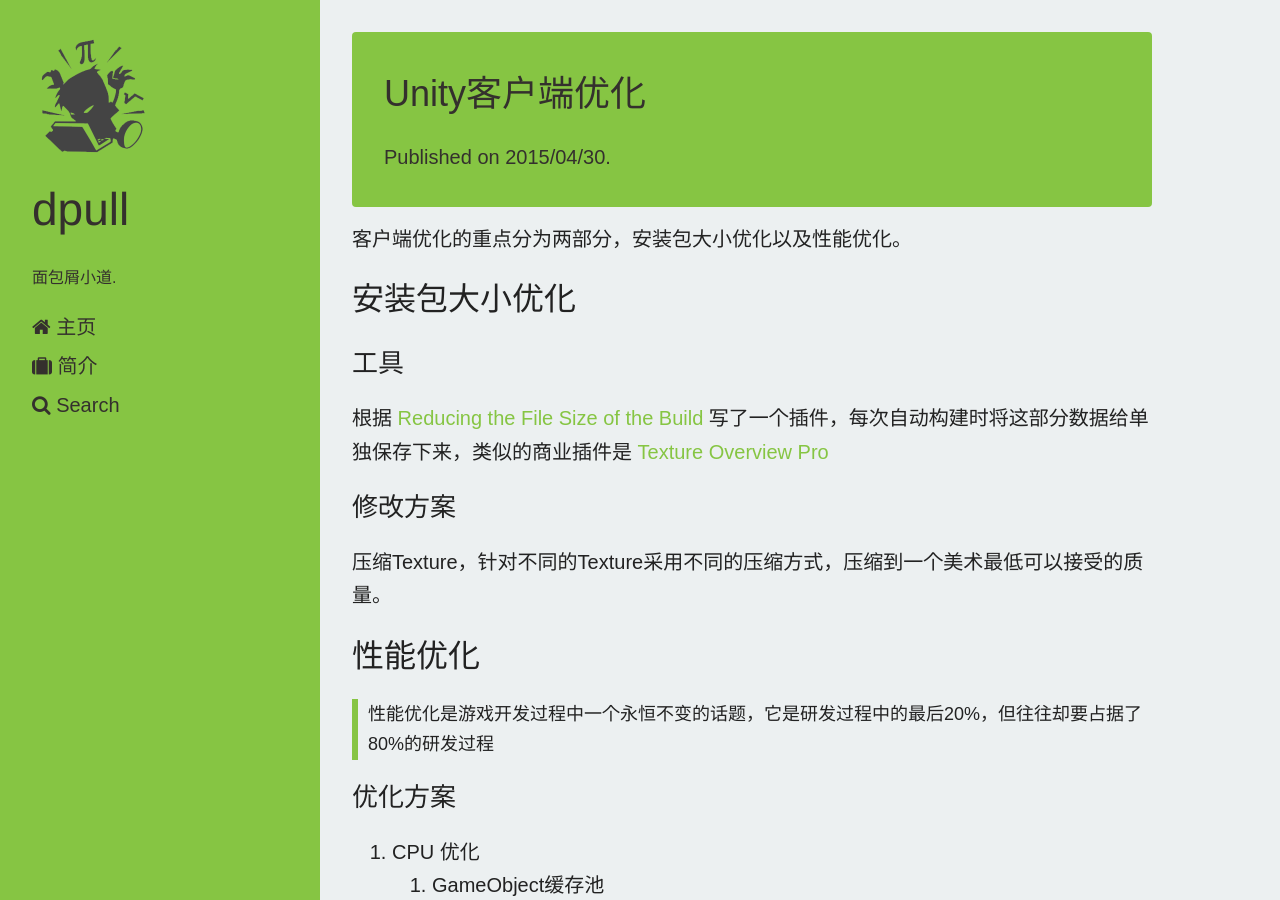
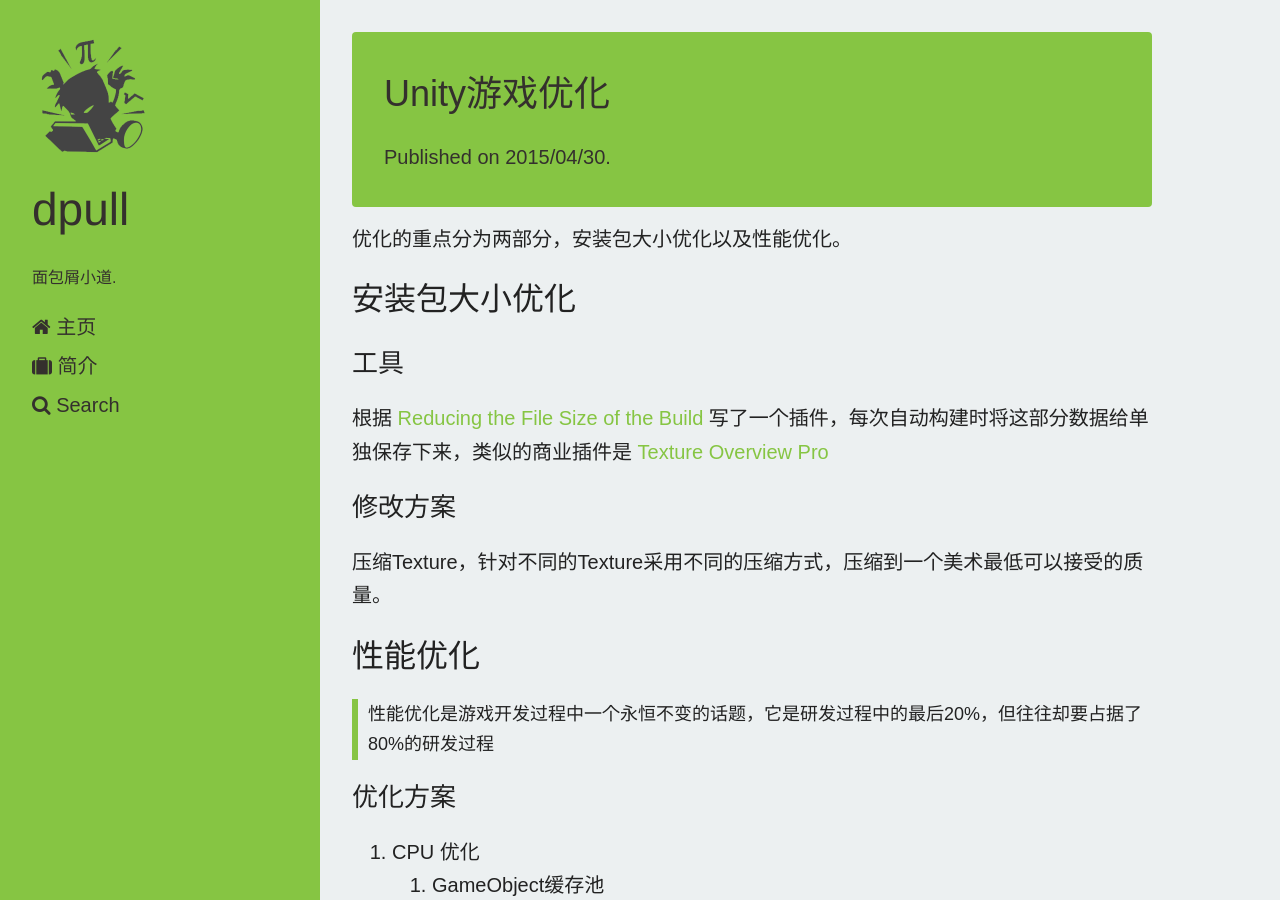
Before and after one commit to dpull/dpull.github.io, a Jekyll site: the page built from _posts/program/2015-04-30-unity_optimize.md, in a window 1280 px wide and 900 px high. Built offline with Jekyll 4.4.1, drawn with Linux system fonts in a browser that asks for light colours; nearby versions of some CDN libraries; Markdown is read by kramdown in place of the engine named in the settings; comment, search, counter and statistics services are not loaded; some of the changed text lies outside the part shown.

Commit message:
fix code

```diff
--- a/_posts/program/2015-04-30-unity_optimize.md
+++ b/_posts/program/2015-04-30-unity_optimize.md
@@ -1,11 +1,11 @@
 ---
 layout: post
-title: Unity客户端优化
+title: Unity游戏优化
 categories: [general]
 tags: []
 ---
 
-客户端优化的重点分为两部分，安装包大小优化以及性能优化。
+优化的重点分为两部分，安装包大小优化以及性能优化。
 
 ## 安装包大小优化 ##
 
```
Also changed, not shown: other parts of _posts/program/2015-04-30-unity_optimize.md (+1 -1 lines).
